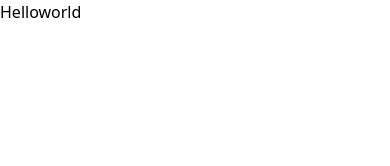
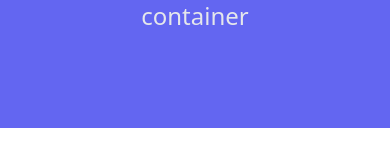
Before and after one commit to manigandan224/tailwindcss, a website: page src/index.html in a window 390 px wide. Drawn offline with Linux system fonts and the light colour scheme.

Commit message:
breakpoints concept

```diff
--- a/package.json
+++ b/package.json
@@ -4,7 +4,7 @@
   "description": "",
   "main": "index.js",
   "scripts": {
-    "build": "tailwindcss -i src/styles.css -o public/output.css -w"
+    "build": "tailwindcss -i ./src/input.css -o ./dist/output.css --watch"
   },
   "keywords": [],
   "author": "",
--- a/src/index.html
+++ b/src/index.html
@@ -8,6 +8,10 @@
     <link rel="stylesheet" href="/dist/output.css">
 </head>
 <body>
-    <p class="font-mono">Helloworld</p>
+    <div class="lg:container bg-indigo-500 xl:mx-auto h-32">
+        <h2 class="text-2xl text-gray-200 text-center">
+            container
+        </h2>
+    </div>
 </body>
 </html>
```
Also changed, not shown: dist/output.css.
